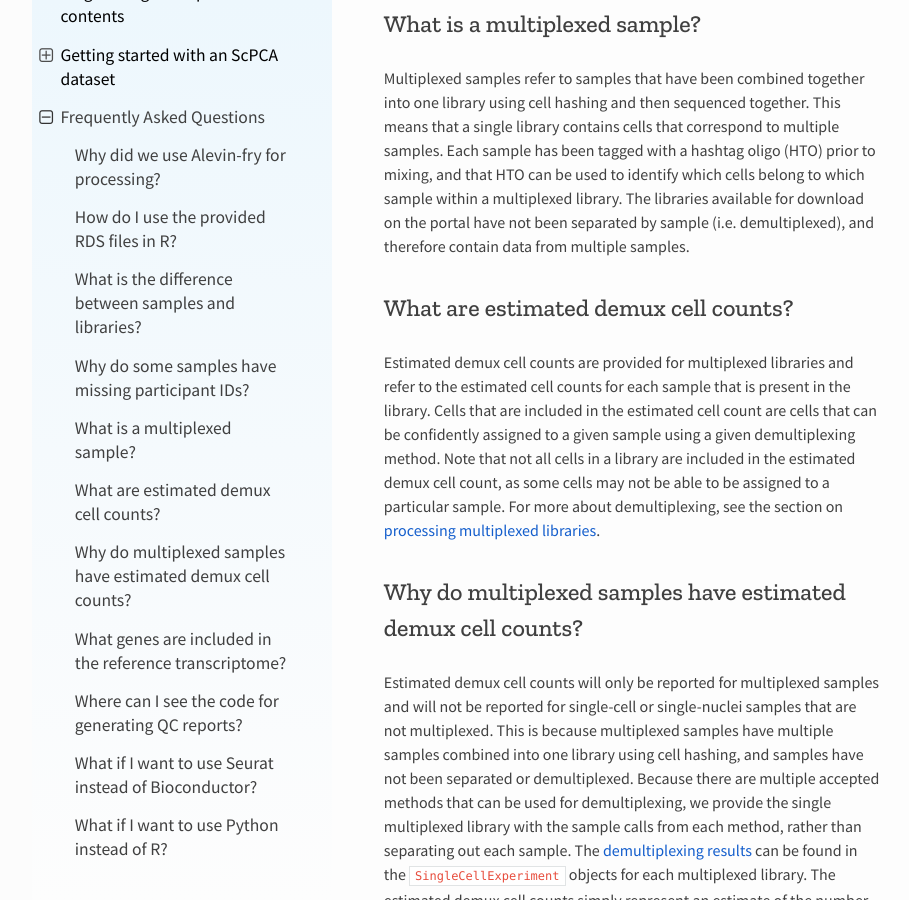
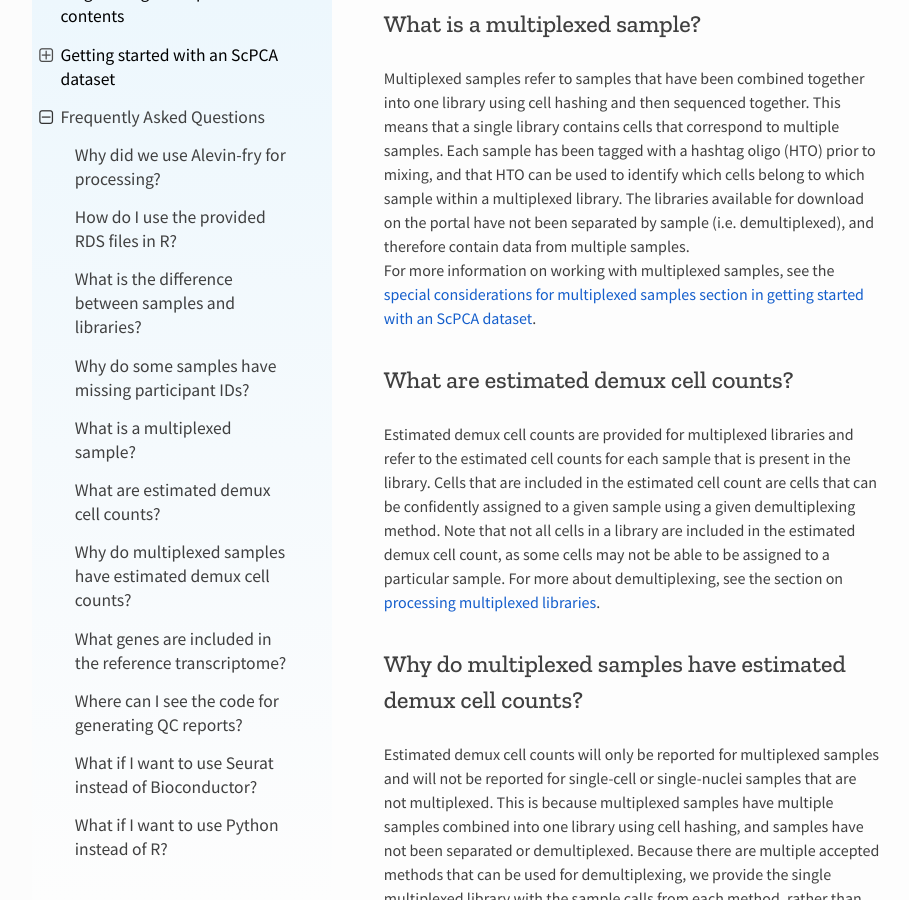
Before and after one commit to DongzeHE/scpca-docs, a Sphinx documentation site: the page built from docs/faq.md, in a window 1280 px wide and 900 px high, scrolled down 3163 px. Shown: the whole window, without its empty margins (158-1067 px from the left). Built offline with Sphinx 7.4.7 and the Read the Docs theme 2.0.0, drawn with Linux system fonts in a browser that asks for light colours.

Commit message:
link to getting started with multiplex

```diff
--- a/docs/faq.md
+++ b/docs/faq.md
@@ -59,6 +59,7 @@ Multiplexed samples refer to samples that have been combined together into one l
 This means that a single library contains cells that correspond to multiple samples.
 Each sample has been tagged with a hashtag oligo (HTO) prior to mixing, and that HTO can be used to identify which cells belong to which sample within a multiplexed library.
 The libraries available for download on the portal have not been separated by sample (i.e. demultiplexed), and therefore contain data from multiple samples.
+For more information on working with multiplexed samples, see the {ref}`special considerations for multiplexed samples section in getting started with an ScPCA dataset <getting_started:Special considerations for multiplexed samples>`.
 
 ## What are estimated demux cell counts?
 
```
